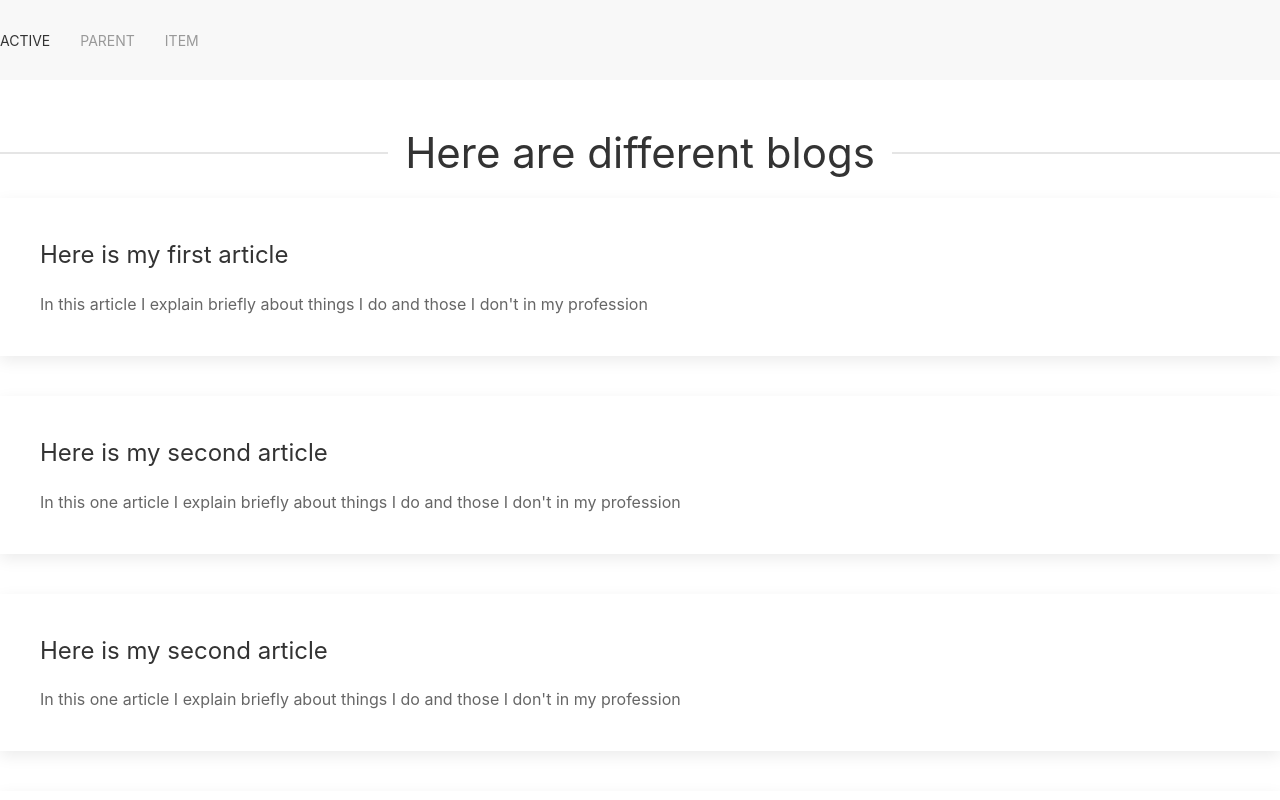
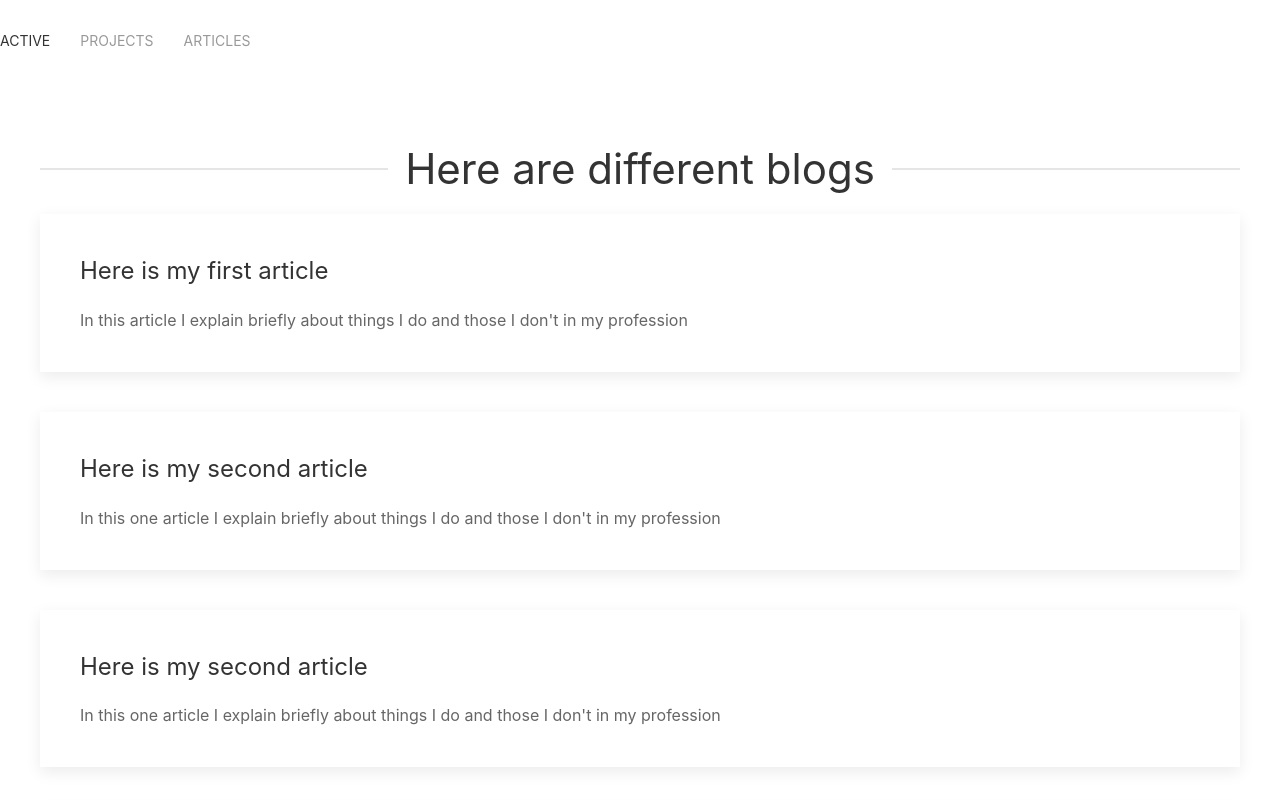
Before and after one commit to OlivierJM/olivierjm.dev, a React (Create React App) app: page /articles in a window 1280 px wide. Shown: the top 800 px of the page. Built offline with nearby package versions, Linux system fonts and the light colour scheme.

Commit message:
refactored the header

```diff
--- a/src/Pages/Articles.js
+++ b/src/Pages/Articles.js
@@ -7,47 +7,13 @@ function Articles() {
   return (
     <div>
       {/* <div>
-        <Header transparent="" />
       </div> */}
 
-      <div uk-sticky="sel-target: .uk-navbar-container; cls-active: uk-navbar-sticky">
-        <div className="uk-position-relative">
-          <div className="uk-position-top">
-            <nav className="uk-navbar-container" uk-navbar="true">
-              <div className="uk-navbar-left">
-                <ul className="uk-navbar-nav">
-                  <li className="uk-active">
-                    <a href="#">Active</a>
-                  </li>
-                  <li>
-                    <a href="#">Parent</a>
-                    <div className="uk-navbar-dropdown">
-                      <ul className="uk-nav uk-navbar-dropdown-nav">
-                        <li className="uk-active">
-                          <a href="#">Active</a>
-                        </li>
-                        <li>
-                          <a href="#">Item</a>
-                        </li>
-                        <li>
-                          <a href="#">Item</a>
-                        </li>
-                      </ul>
-                    </div>
-                  </li>
-                  <li>
-                    <a href="#">Item</a>
-                  </li>
-                </ul>
-              </div>
-            </nav>
-          </div>
-        </div>
-      </div>
-
+      <Header />
+      <div className="uk-container">
         <div>
           <h1 className="uk-heading-line uk-text-center">
-          <span style={{ marginTop: "10%" }}>Here are different blogs </span>
+            <span style={{ marginTop: "12%" }}>Here are different blogs </span>
           </h1>
         </div>
         <div uk-grid="true">
@@ -61,6 +27,7 @@ function Articles() {
           ))}
         </div>
       </div>
+    </div>
   );
 }
 
--- a/src/components/Header.js
+++ b/src/components/Header.js
@@ -1,22 +1,25 @@
 import React from "react";
 
 // uk-navbar-transparent
-function Header({ transparent }) {
+function Header() {
   return (
     <div uk-sticky="sel-target: .uk-navbar-container; cls-active: uk-navbar-sticky">
       <div className="uk-position-relative">
         <div className="uk-position-top">
           <nav
-            className={`uk-navbar-container ${transparent}`}
+            className="uk-navbar-container uk-navbar-transparent"
             uk-navbar="true"
           >
             <div className="uk-navbar-left">
-              <ul className="uk-navbar-nav ">
-                <li>
-                  <a href="/">Projects</a>
+              <ul className="uk-navbar-nav">
+                <li className="uk-active">
+                  <a href="#">Active</a>
                 </li>
                 <li>
-                  <a href="/">Beyond Screen</a>
+                  <a href="#">Projects</a>
+                </li>
+                <li>
+                  <a href="#">Articles</a>
                 </li>
               </ul>
             </div>
```
Lines whose indentation alone changed are shown as unchanged.
